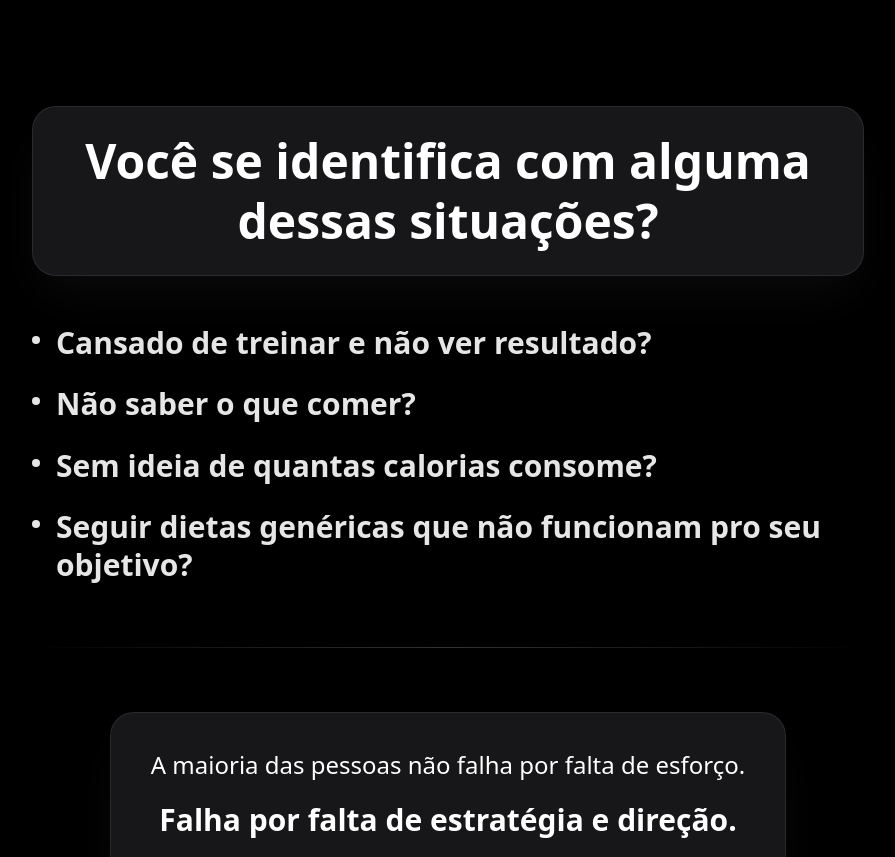
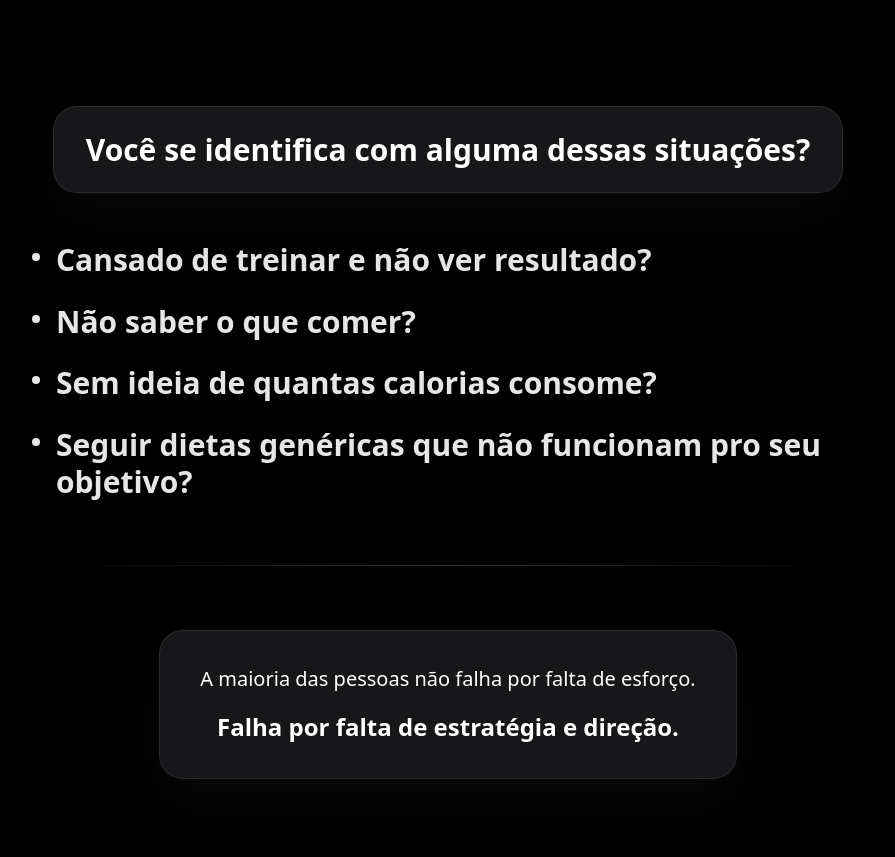
Before and after one commit to ramonraach/fitpromax-landing, a Next.js app: page / in a window 1280 px wide. Shown: the part 720-1577 px from the top of the page, without its empty margins (192-1087 px from the left). Built offline with nearby package versions, Linux system fonts and the light colour scheme.

Commit message:
Version 1771817277471 - Auto backup

```diff
--- a/src/app/page.tsx
+++ b/src/app/page.tsx
@@ -57,7 +57,7 @@ export default function LandingPage() {
             {/* Title */}
             <div className="text-center mb-12">
               <div className="inline-block px-8 py-6 bg-zinc-800/60 backdrop-blur-sm rounded-3xl border border-zinc-700/50 shadow-2xl shadow-zinc-900/50">
-                <h2 className="text-4xl sm:text-5xl font-bold text-white leading-tight">
+                <h2 className="text-2xl sm:text-3xl font-bold text-white leading-tight">
                   Você se identifica com alguma dessas situações?
                 </h2>
               </div>
@@ -99,10 +99,10 @@ export default function LandingPage() {
             {/* Answer - The Truth */}
             <div className="text-center space-y-4">
               <div className="inline-block px-10 py-8 bg-zinc-800/60 backdrop-blur-sm rounded-3xl border border-zinc-700/50 shadow-2xl shadow-zinc-900/50">
-                <p className="text-xl sm:text-2xl text-white leading-relaxed mb-3">
+                <p className="text-lg sm:text-xl text-white leading-relaxed mb-3">
                   A maioria das pessoas não falha por falta de esforço.
                 </p>
-                <p className="text-2xl sm:text-3xl font-bold text-white leading-relaxed">
+                <p className="text-xl sm:text-2xl font-bold text-white leading-relaxed">
                   Falha por falta de estratégia e direção.
                 </p>
               </div>
```
